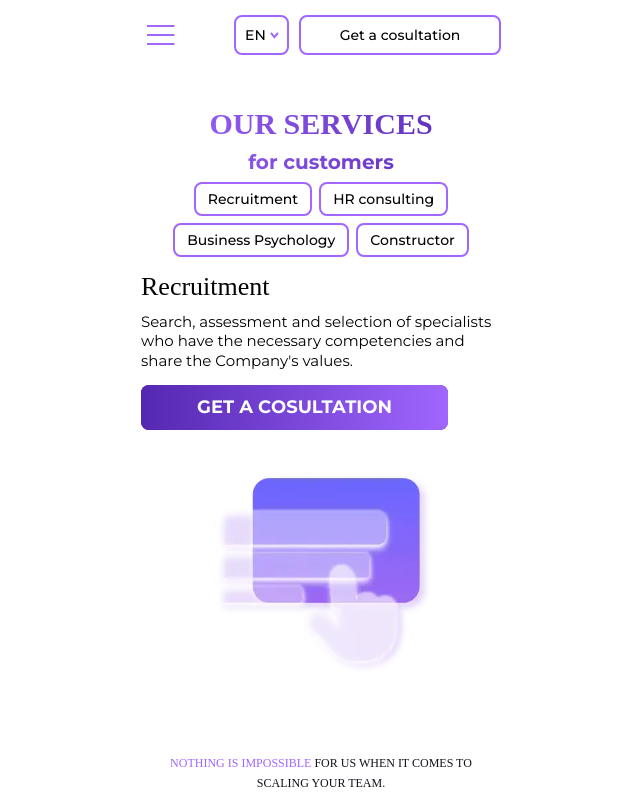
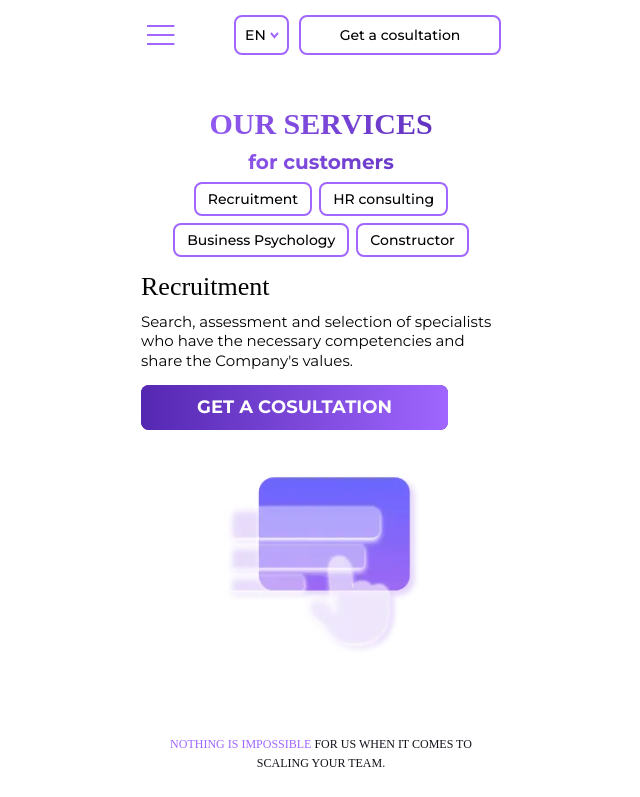
Before and after one commit to Oknehcvotil/mi-website, a React (Vite) app: page /en/services/for-clients in a window 1280 px wide. Shown: the top 797 px of the page, without its empty margins (319-959 px from the left). Built offline with nearby package versions, Linux system fonts and the light colour scheme; a web font is replaced by a local one.

Commit message:
fix
Fixed Hero Img sizes

```diff
--- a/src/components/ServicesPages/ServicesHero/ServicesHero.styled.ts
+++ b/src/components/ServicesPages/ServicesHero/ServicesHero.styled.ts
@@ -58,4 +58,10 @@ export const HeroImgCont = styled(motion.div)`
     display: block;
     object-fit: contain;
   }
+
+  &.hero-for-clients-img--cont {
+    img {
+      max-width: 200px;
+    }
+  }
 `;
--- a/src/components/ServicesPages/ServicesHero/ServicesHero.tsx
+++ b/src/components/ServicesPages/ServicesHero/ServicesHero.tsx
@@ -62,7 +62,10 @@ const ServicesHero = ({ content }: ServicesHeroProps) => {
           <ConsultBtn variant="primary" maxWidth="307px" />
         </LeadCont>
 
-        <HeroImgCont variants={reduce ? undefined : imgVariants}>
+        <HeroImgCont
+          variants={reduce ? undefined : imgVariants}
+          className={`hero-${className}-img--cont`}
+        >
           <picture>
             <source
               srcSet={`${image.basePath}@3x.${image.ext ?? "webp"}`}
```
